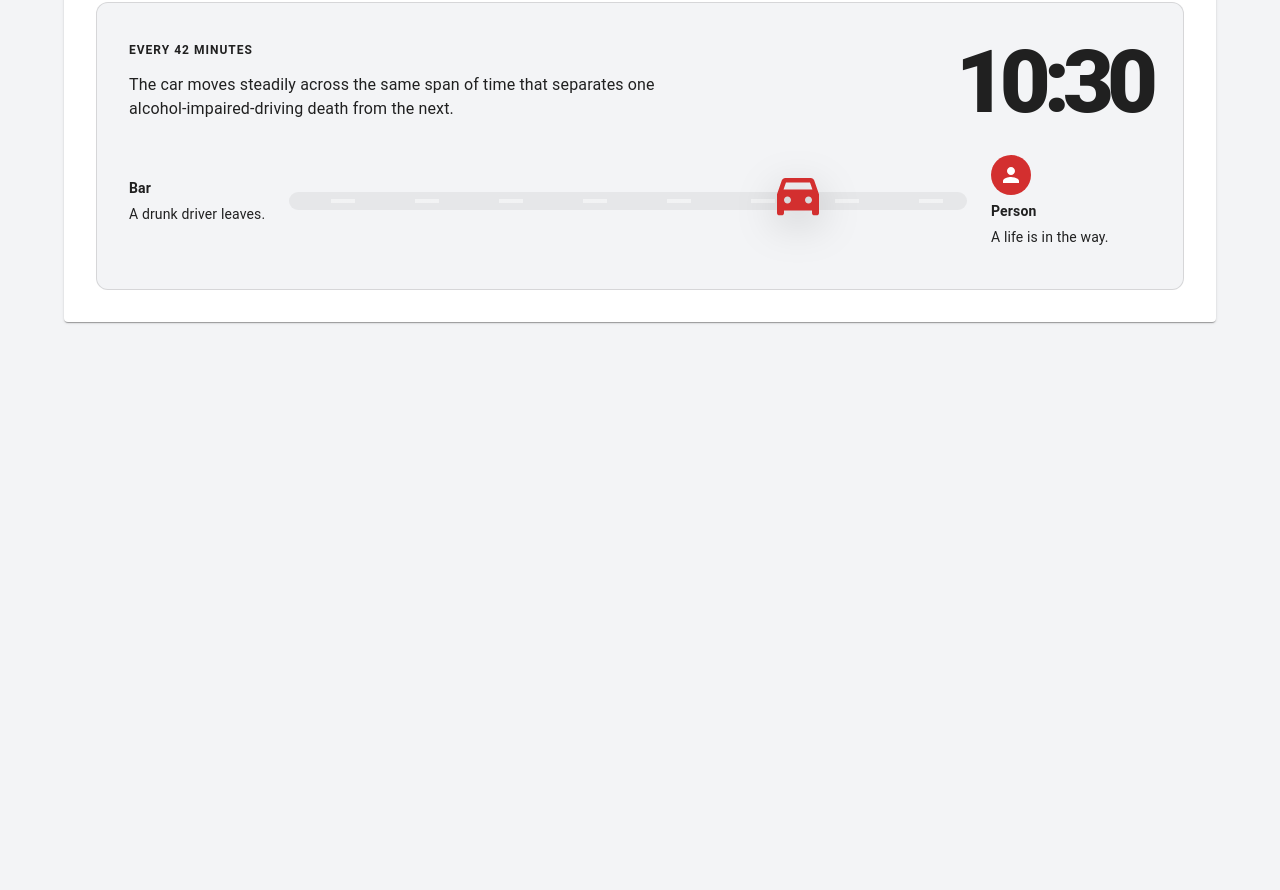
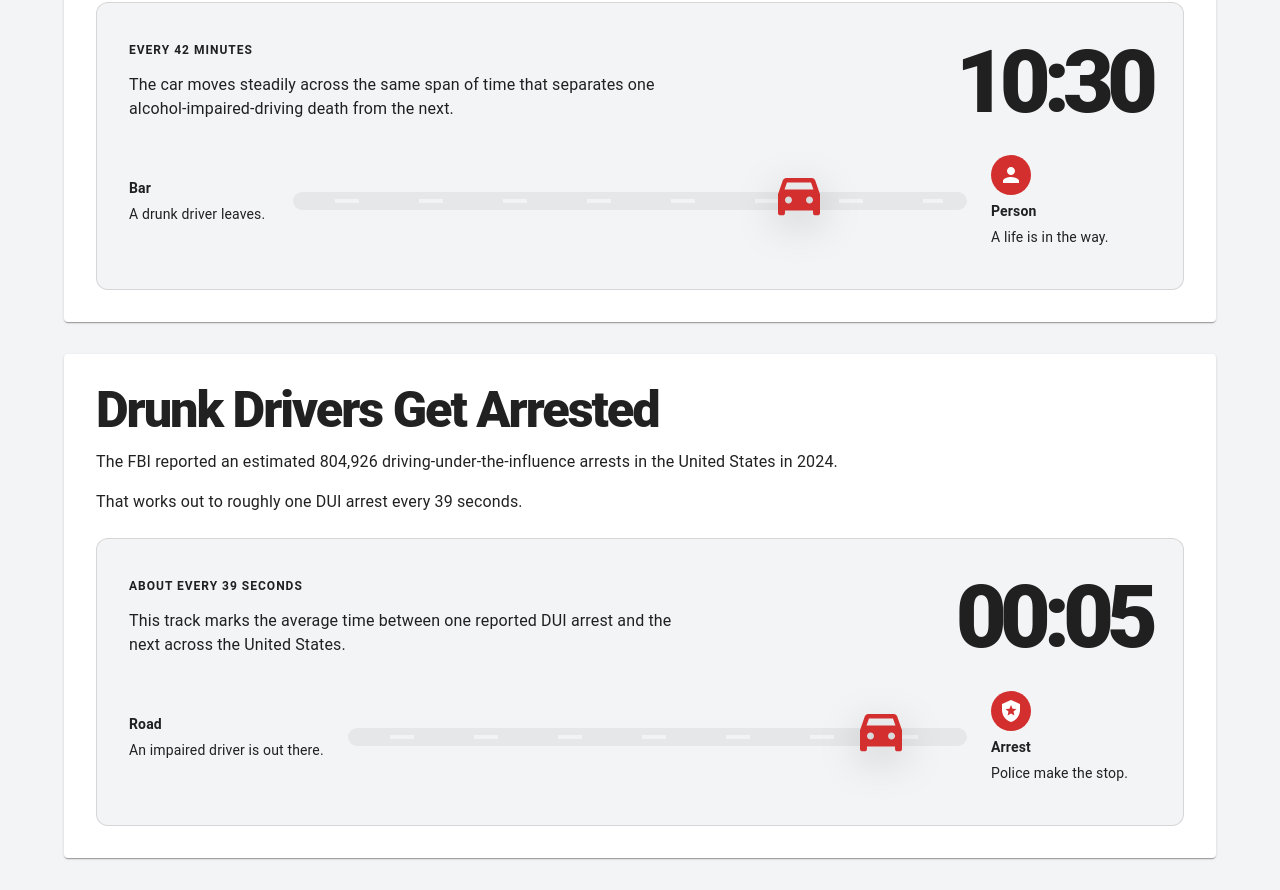
Before and after one commit to matthewlovestocode/designated, a Next.js app in the folder apps/web/: page / in a window 1280 px wide. Shown: the part 598-1488 px from the top of the page. Before the commit the page ends 952 px from the top, so only its background shows below. Built offline with nearby package versions, Linux system fonts and the light colour scheme; what @mui/material-nextjs would draw is missing.

Commit message:
Add reusable homepage stat sections

```diff
--- a/apps/web/app/components/linear-death-clock.tsx
+++ b/apps/web/app/components/linear-stat-clock.tsx
@@ -2,20 +2,33 @@
 
 import { useEffect, useState } from "react";
 import DirectionsCarFilledIcon from "@mui/icons-material/DirectionsCarFilled";
+import LocalPoliceIcon from "@mui/icons-material/LocalPolice";
 import PersonIcon from "@mui/icons-material/Person";
 import Box from "@mui/material/Box";
 import Paper from "@mui/material/Paper";
 import Stack from "@mui/material/Stack";
 import Typography from "@mui/material/Typography";
 
-const DEATH_INTERVAL_MS = 42 * 60 * 1000;
+type EndpointVariant = "person" | "police";
+
+type LinearStatClockProps = {
+  description: string;
+  endpointCopy: string;
+  endpointTitle: string;
+  endpointVariant: EndpointVariant;
+  intervalMs: number;
+  leftCopy: string;
+  leftTitle: string;
+  overline: string;
+};
+
 const CLOCK_EPOCH_MS = Date.UTC(2025, 0, 1, 0, 0, 0);
 
-function getRemainingMs(now = Date.now()) {
-  const elapsed = (now - CLOCK_EPOCH_MS) % DEATH_INTERVAL_MS;
-  const normalizedElapsed = elapsed < 0 ? elapsed + DEATH_INTERVAL_MS : elapsed;
+function getRemainingMs(intervalMs: number, now = Date.now()) {
+  const elapsed = (now - CLOCK_EPOCH_MS) % intervalMs;
+  const normalizedElapsed = elapsed < 0 ? elapsed + intervalMs : elapsed;
 
-  return DEATH_INTERVAL_MS - normalizedElapsed;
+  return intervalMs - normalizedElapsed;
 }
 
 function formatRemaining(ms: number) {
@@ -26,20 +39,37 @@ function formatRemaining(ms: number) {
   return `${String(minutes).padStart(2, "0")}:${String(seconds).padStart(2, "0")}`;
 }
 
-export default function LinearDeathClock() {
-  const [remainingMs, setRemainingMs] = useState(() => getRemainingMs());
+function EndpointIcon({ variant }: { variant: EndpointVariant }) {
+  if (variant === "police") {
+    return <LocalPoliceIcon />;
+  }
+
+  return <PersonIcon />;
+}
+
+export default function LinearStatClock({
+  description,
+  endpointCopy,
+  endpointTitle,
+  endpointVariant,
+  intervalMs,
+  leftCopy,
+  leftTitle,
+  overline
+}: LinearStatClockProps) {
+  const [remainingMs, setRemainingMs] = useState(() => getRemainingMs(intervalMs));
 
   useEffect(() => {
     const timer = window.setInterval(() => {
-      setRemainingMs(getRemainingMs());
+      setRemainingMs(getRemainingMs(intervalMs));
     }, 1000);
 
     return () => {
       window.clearInterval(timer);
     };
-  }, []);
+  }, [intervalMs]);
 
-  const progress = (DEATH_INTERVAL_MS - remainingMs) / DEATH_INTERVAL_MS;
+  const progress = (intervalMs - remainingMs) / intervalMs;
   const clampedProgress = Math.min(Math.max(progress, 0), 1);
 
   return (
@@ -71,11 +101,10 @@ export default function LinearDeathClock() {
         >
           <Stack spacing={0.75} sx={{ maxWidth: 560 }}>
             <Typography sx={{ fontWeight: 700 }} variant="overline">
-              Every 42 minutes
+              {overline}
             </Typography>
             <Typography color="text.secondary" variant="body1">
-              The car moves steadily across the same span of time that separates one
-              alcohol-impaired-driving death from the next.
+              {description}
             </Typography>
           </Stack>
           <Typography
@@ -114,12 +143,12 @@ export default function LinearDeathClock() {
             }
           }}
         >
-          <Stack spacing={0.75} sx={{ minWidth: { md: 120 } }}>
+          <Stack spacing={0.75} sx={{ minWidth: { md: 140 } }}>
             <Typography sx={{ fontWeight: 700 }} variant="body2">
-              Bar
+              {leftTitle}
             </Typography>
             <Typography color="text.secondary" variant="body2">
-              A drunk driver leaves.
+              {leftCopy}
             </Typography>
           </Stack>
 
@@ -195,13 +224,13 @@ export default function LinearDeathClock() {
                 width: "fit-content"
               }}
             >
-              <PersonIcon />
+              <EndpointIcon variant={endpointVariant} />
             </Box>
             <Typography sx={{ fontWeight: 700 }} variant="body2">
-              Person
+              {endpointTitle}
             </Typography>
             <Typography color="text.secondary" variant="body2">
-              A life is in the way.
+              {endpointCopy}
             </Typography>
           </Stack>
         </Box>
--- a/apps/web/app/page.tsx
+++ b/apps/web/app/page.tsx
@@ -4,7 +4,10 @@ import Container from "@mui/material/Container";
 import Paper from "@mui/material/Paper";
 import Stack from "@mui/material/Stack";
 import Typography from "@mui/material/Typography";
-import LinearDeathClock from "./components/linear-death-clock";
+import LinearStatClock from "./components/linear-stat-clock";
+
+const DEATH_INTERVAL_MS = 42 * 60 * 1000;
+const DUI_ARREST_INTERVAL_MS = Math.round((365 * 24 * 60 * 60 * 1000) / 804_926);
 
 export default function Home() {
   return (
@@ -99,7 +102,57 @@ export default function Home() {
                 you can put a clock to it.
               </Typography>
             </Stack>
-            <LinearDeathClock />
+            <LinearStatClock
+              description="The car moves steadily across the same span of time that separates one alcohol-impaired-driving death from the next."
+              endpointCopy="A life is in the way."
+              endpointTitle="Person"
+              endpointVariant="person"
+              intervalMs={DEATH_INTERVAL_MS}
+              leftCopy="A drunk driver leaves."
+              leftTitle="Bar"
+              overline="Every 42 minutes"
+            />
+          </Stack>
+        </Paper>
+        <Paper sx={{ p: 4 }}>
+          <Stack spacing={3}>
+            <Stack spacing={2}>
+              <Typography
+                sx={{
+                  fontSize: {
+                    xs: "2.25rem",
+                    sm: "2.8rem",
+                    md: "3.15rem"
+                  },
+                  fontWeight: 800,
+                  letterSpacing: "-0.04em",
+                  lineHeight: 0.95,
+                  maxWidth: {
+                    xs: 520,
+                    md: "none"
+                  }
+                }}
+              >
+                Drunk Drivers Get Arrested
+              </Typography>
+              <Typography color="text.secondary">
+                The FBI reported an estimated 804,926 driving-under-the-influence
+                arrests in the United States in 2024.
+              </Typography>
+              <Typography>
+                That works out to roughly one DUI arrest every 39 seconds.
+              </Typography>
+            </Stack>
+            <LinearStatClock
+              description="This track marks the average time between one reported DUI arrest and the next across the United States."
+              endpointCopy="Police make the stop."
+              endpointTitle="Arrest"
+              endpointVariant="police"
+              intervalMs={DUI_ARREST_INTERVAL_MS}
+              leftCopy="An impaired driver is out there."
+              leftTitle="Road"
+              overline="About every 39 seconds"
+            />
           </Stack>
         </Paper>
       </Stack>
```
Also changed, not shown: 7 other files (tests, documents, lock files or other folders).
